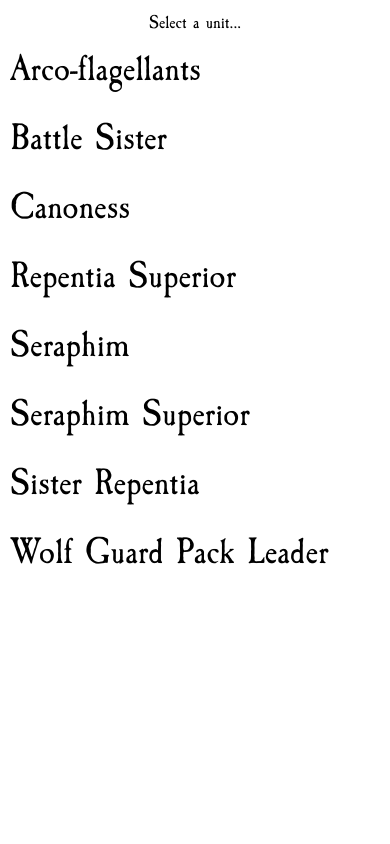
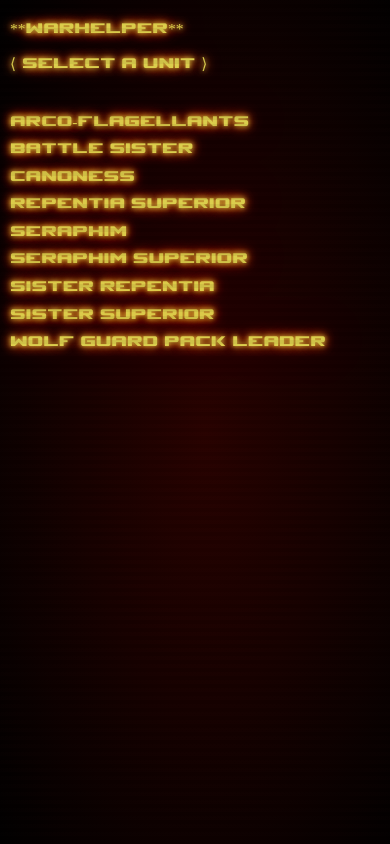
Before and after one commit to dustbui/warhelper, an Angular app: page / in a window 390 px wide. Built offline with nearby package versions, Linux system fonts and the light colour scheme.

Commit message:
Removed jank tooltips. Updated art assets for mobile version

```diff
--- a/src/app/common/constants.ts
+++ b/src/app/common/constants.ts
@@ -176,7 +176,7 @@ export class Constants {
       strength: 1,
       strengthMultiplier: 1,
       armorPen: -3,
-      imageUrl: 'https://static.wikia.nocookie.net/warhelper/images/5/53/Astartes_Power_Sword2.png',
+      imageUrl: 'https://i.imgur.com/ToVWm0b.png',
       damage: 1
     }),
     plasmaPistol: new Weapon({
@@ -210,7 +210,7 @@ export class Constants {
       strength: 4,
       armorPen: 0,
       damage: 1,
-      imageUrl: 'https://static.wikia.nocookie.net/warhelper/images/6/6d/Mk_II_Angelus-Ves_Bolt_Pistol.jpg'
+      imageUrl: 'https://i.imgur.com/RQc5GaZ.png'
     }),
     boltgun: new Weapon({
       name: 'Boltgun',
@@ -219,7 +219,7 @@ export class Constants {
       range: 24,
       strength: 4,
       damage: 1,
-      imageUrl: 'https://static.wikia.nocookie.net/warhelper/images/8/83/BolterAstartes_MK_Vb.jpg'
+      imageUrl: 'https://i.imgur.com/LQRPZxz.png'
     }),
     heavyBolter: new Weapon({
       name: 'Heavy Bolter',
@@ -230,7 +230,7 @@ export class Constants {
       strength: 5,
       armorPen: -1,
       damage: 2,
-      imageUrl: 'https://static.wikia.nocookie.net/warhelper/images/8/87/Heavy_Bolter_UM_1.png'
+      imageUrl: 'https://i.imgur.com/UPqwIfI.png'
     }),
     stormBolter: new Weapon({
       name: 'Storm Bolter',
@@ -241,7 +241,7 @@ export class Constants {
       strength: 4,
       armorPen: 0,
       damage: 2,
-      imageUrl: 'https://static.wikia.nocookie.net/warhelper/images/9/9b/Dark_Angels%27_Storm_Bolter.png'
+      imageUrl: 'https://i.imgur.com/lDVsVA0.png'
     }),
     ministorumFlamer: new Weapon({
       name: 'Ministorum Flamer',
@@ -251,7 +251,7 @@ export class Constants {
       range: 12,
       strength: 5,
       damage: 1,
-      imageUrl: 'https://static.wikia.nocookie.net/warhelper/images/6/6b/Mk_IIIa_%27Heretic%27_Pattern_Novamarines.jpg'
+      imageUrl: 'https://i.imgur.com/Ps3wjNU.png'
     }),
     chainsword: new Weapon({
       name: 'Chainsword',
--- a/src/app/components/ability/ability.component.html
+++ b/src/app/components/ability/ability.component.html
@@ -1,6 +1,6 @@
 <div class="tooltip" *ngIf="ability.name">
   <app-ability-name [ability]="ability"></app-ability-name>
-  <span class="tooltip-text">
+  <!-- <span class="tooltip-text">
     <div class="ability-name">
       <app-ability-name [ability]="ability"></app-ability-name>
     </div>
@@ -10,7 +10,7 @@
     <div [innerHtml]="formatRules(ability.rules, '<br/><br/>')"></div>
     <br />
     <div class="text-light-grey"><i>{{ability.description}}</i></div>
-  </span>
+  </span> -->
 </div>
 &nbsp;<span [innerHtml]="formatRules(ability.rules)">
 </span>
--- a/src/app/components/unit-chooser/unit-chooser.component.html
+++ b/src/app/components/unit-chooser/unit-chooser.component.html
@@ -1,6 +1,17 @@
-<div class="unit-chooser">
-  <div class="select-prompt">Select a unit...</div>
-  <div class="unit" *ngFor="let unit of units" (click)="selectUnit(unit)" [routerLink]="'/display'">
-    {{unit.name}}
+  <div class="outer crt">
+    <div class="scanline"></div>
+    <div class="terminal"></div>
+    <div class="unit-chooser ">
+      <div>**Warhelper**</div>
+      <br />
+      <!-- slowly moving scanline -->
+      <!-- the input and output -->
+      <div class="select-prompt">
+        &lang; Select a unit &rang;
+      </div>
+      <br /><br />
+      <div class="unit" *ngFor="let unit of units" (click)="selectUnit(unit)" [routerLink]="'/display'">
+        {{unit.name}}
+      </div>
+    </div>
   </div>
-</div>
--- a/src/app/components/unit-chooser/unit-chooser.component.scss
+++ b/src/app/components/unit-chooser/unit-chooser.component.scss
@@ -1,29 +1,45 @@
 @import '../../../shared.scss';
 
-.unit-chooser {
+.outer {
+  @extend .glow;
+  @extend .terminal-background;
+
+  position: relative;
+  height: 100%;
+  width: 100%;
+  text-align: left;
+  font-family: SpaceMarine;
   position: fixed;
   top: 0;
   left: 0;
   height: 100%;
-  width: 100%;
   z-index: 100;
-  background-color: white;
-  font-size: 0.2in;
+  font-size: min(4vw, 32px);
+  line-height: min(4.5vw, 35px);
+  padding: 10px;
+}
+
+.unit-chooser {
   padding-top: 10px;
-
-  .select-prompt {
-    text-align: center;
-    width: 100%;
-  }
 
   .unit {
     width: 100%;
-    font-size: 0.4in;
-    padding: 10px;
     cursor: pointer;
+    padding-top: 5px;
+    padding-bottom: 5px;
   }
 
   .unit:hover {
-    @extend .shadow-hover;
+    @extend .glow-hover;
   }
 }
+
+// For bigger screens
+@media screen and (min-width: 700px) {
+  .unit-chooser {
+    padding-top: 10%;
+    position: absolute;
+    left: 50%;
+    transform: translateX(-50%);
+  }
+}
--- a/src/app/components/unit-chooser/unit-chooser.component.ts
+++ b/src/app/components/unit-chooser/unit-chooser.component.ts
@@ -6,6 +6,7 @@ import seraphim from '../../../data/seraphim.json';
 import arcoFlagellants from '../../../data/arco-flagellants.json';
 import repentiaSuperior from '../../../data/repentia-superior.json';
 import sisterRepentia from '../../../data/sister-repentia.json';
+import sisterSuperior from 'src/data/sister-superior.json';
 import wolfGuard from '../../../data/wolf-guard.json';
 import { AppComponent } from 'src/app/app.component';
 import { Router } from '@angular/router';
@@ -18,7 +19,7 @@ import { Router } from '@angular/router';
 export class UnitChooserComponent implements OnInit {
   @Output() selectedUnitEvent = new EventEmitter();
   public units: any[] = [
-    arcoFlagellants, canoness, battleSister, seraphim, seraphimSuperior, sisterRepentia, repentiaSuperior, wolfGuard
+    arcoFlagellants, canoness, battleSister, seraphim, seraphimSuperior, sisterRepentia, sisterSuperior, repentiaSuperior, wolfGuard
   ];
 
   constructor(private appComponent: AppComponent, private router: Router) { }
--- a/src/shared.scss
+++ b/src/shared.scss
@@ -1,3 +1,24 @@
+$dark-red: darkred;
+$dark-blue: darkblue;
+$dark-grey: #3d3d3d;
+$light-grey: #9e9e9e;
+$glow-yellow: #e6d850;
+$glow-orange: #c67700;
+$glow-red: #d30900;
+$glow-red-lighter: #b62500;
+$glow-start: 0 0 5px $glow-yellow,
+0 0 10px $glow-orange,
+0 0 10px $glow-red-lighter,
+0 0 15px $glow-red,
+0 0 60px rgba(255, 10, 10, 0.4);
+$glow-end: 0 0 10px $glow-yellow,
+0 0 12px $glow-orange,
+0 0 15px $glow-red-lighter,
+0 0 20px $glow-red-lighter,
+0 0 60px rgba(255, 10, 10, 0.6),
+0 0 100px rgba(150, 10, 10, 0.3);
+$glow-filter: drop-shadow(0 0 0.25px $glow-yellow) drop-shadow(0 0 0.75px $glow-orange) drop-shadow(0 0 2px $glow-red-lighter) drop-shadow(0 0 4px $glow-red);
+
 .shadow {
   box-shadow: 0 10px 20px rgba(0, 0, 0, 0.19),
     0 6px 6px rgba(0, 0, 0, 0.23);
@@ -14,15 +35,15 @@
 
 
 .text-dark-red {
-  color: darkred;
+  color: $dark-red;
 }
 
 .text-dark-blue {
-  color: darkblue;
+  color: $dark-blue;
 }
 
 .text-light-grey {
-  color: #9e9e9e;
+  color: $light-grey;
 }
 
 .text-white {
@@ -34,7 +55,7 @@
 }
 
 .dark-grey {
-  background-color: #3d3d3d !important;
+  background-color: $dark-grey !important;
 }
 
 .light-red {
@@ -56,3 +77,94 @@
 .filter-yellow {
   filter: invert(85%) sepia(32%) saturate(6820%) hue-rotate(8deg) brightness(104%) contrast(101%);
 }
+
+.terminal-background {
+  background: radial-gradient($glow-red -400%, black);
+}
+
+@mixin glow {
+  color: $glow-yellow;
+  text-shadow: 0 0 5px $glow-yellow,
+    0 0 10px $glow-orange,
+    0 0 10px $glow-red-lighter,
+    0 0 15px $glow-red,
+    0 0 60px rgba(255, 10, 10, 0.4);
+}
+
+%glow {
+  @include glow;
+}
+
+.glow {
+  @extend %glow;
+}
+
+.glow-hover {
+  color: white;
+  animation: glow-hover 2s ease-in-out infinite alternate;
+}
+
+@keyframes glow-hover {
+  from {
+    text-shadow: 0 0 10px white,
+      0 0 15px $glow-yellow,
+      0 0 20px $glow-orange,
+      0 0 25px $glow-red,
+      0 0 65px rgba(255, 10, 10, 0.4);
+  }
+
+  to {
+    text-shadow: 0 0 13px white,
+      0 0 15px $glow-yellow,
+      0 0 18px $glow-orange,
+      0 0 25px $glow-red-lighter,
+      0 0 65px rgba(255, 10, 10, 0.6),
+      0 0 100px rgba(150, 10, 10, 0.3);
+  }
+}
+
+// TV SCREEN EFFECT
+
+.crt:before {
+  content: " ";
+  display: block;
+  position: absolute;
+  top: 0;
+  left: 0;
+  bottom: 0;
+  right: 0;
+  background: linear-gradient(to bottom,
+      rgba(18, 16, 16, 0.05) 50%,
+      rgba(0, 0, 0, 0.1) 50%);
+  background-size: 100% 8px;
+  z-index: 2;
+  pointer-events: none;
+}
+
+.scanline {
+  width: 100%;
+  height: 100px;
+  z-index: 8;
+  background: linear-gradient(0deg,
+      rgba(0, 0, 0, 0) 0%,
+      rgba(255, 241, 42, 0.5) 10%,
+      rgba(0, 0, 0, 0.1) 100%);
+  opacity: 0.1;
+  position: absolute;
+  bottom: 100%;
+  animation: scanline 5s linear infinite;
+}
+
+@keyframes scanline {
+  0% {
+    bottom: 100%;
+  }
+
+  50% {
+    bottom: 100%;
+  }
+
+  100% {
+    bottom: 0%;
+  }
+}
--- a/src/styles.scss
+++ b/src/styles.scss
@@ -19,6 +19,11 @@
 @font-face {
   font-family: CaslonAntique;
   src: url('../src/assets/fonts/CaslonAntique.ttf');
+}
+
+@font-face {
+  font-family: SpaceMarine;
+  src: url('../src//assets/fonts/SM.TTF');
 }
 
 .row {
@@ -70,13 +75,13 @@ html {
   height: auto;
 }
 
-.tooltip:hover .tooltip-text {
-  visibility: visible;
-  min-width: 150px;
-  width: auto;
-  height: auto;
-  z-index: 100;
-}
+// .tooltip:hover .tooltip-text {
+//   visibility: visible;
+//   min-width: 150px;
+//   width: auto;
+//   height: auto;
+//   z-index: 100;
+// }
 
 .footer {
   position: fixed;
```
Also changed, not shown: src/app/components/display/display.component.html (+8 -8 lines), src/app/components/display/display.component.scss (+46 -19 lines), firebase.json, src/assets/fonts/SM.TTF (added).
